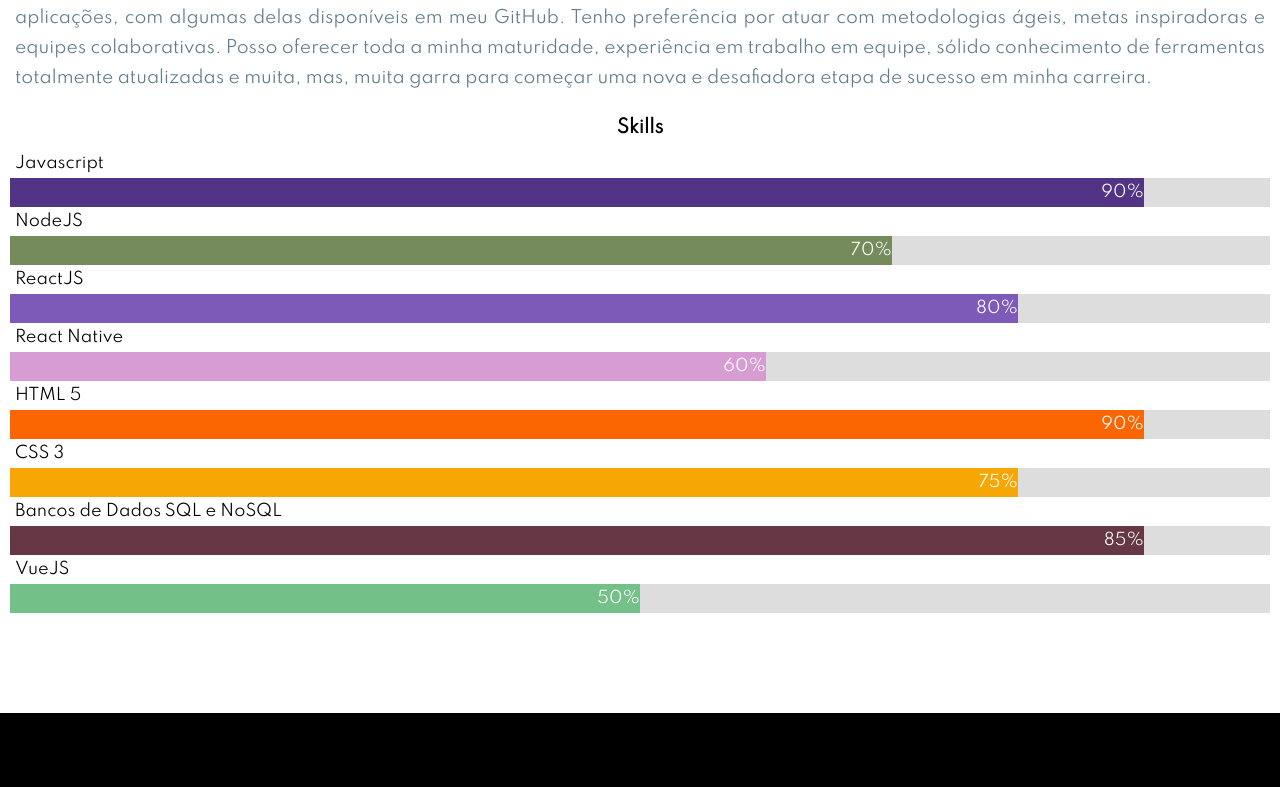
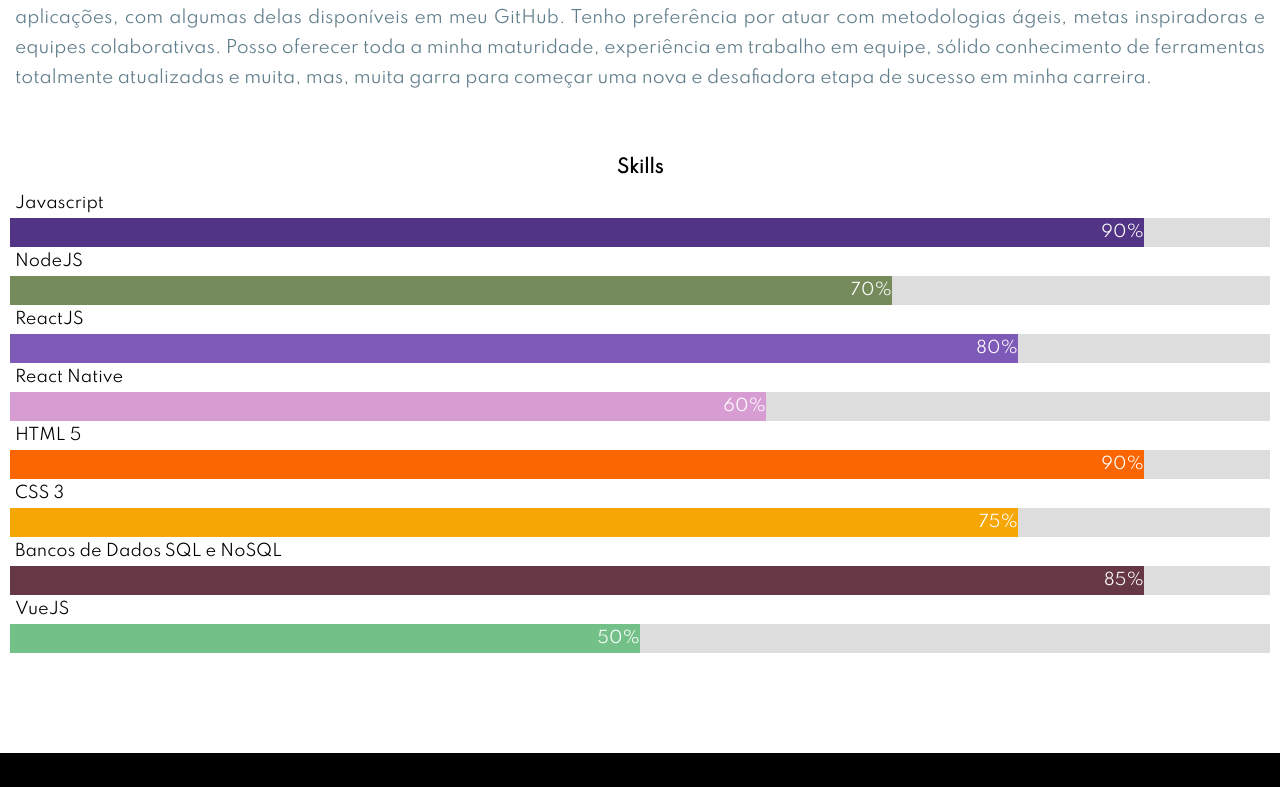
Before and after one commit to chrmartins/meusite, a React (Create React App) app: page / in a window 1280 px wide. Shown: the part 502-1289 px from the top of the page. Built offline with nearby package versions, Linux system fonts and the light colour scheme.

Commit message:
ajuste das margens das skills

```diff
--- a/src/components/Footer/styles.js
+++ b/src/components/Footer/styles.js
@@ -3,7 +3,6 @@ import styled from 'styled-components'
 export const Container = styled.div`
 
 * {
-  margin-top: 100px;
   font-family: 'Spartan', sans-serif;
 }
 
@@ -26,7 +25,7 @@ section {
 	width: 100%;
 	text-align: left;
 	font: bold 16px sans-serif;
-	padding: 55px 50px;
+	padding: 35px 50px;
 }
 
 .footer-distributed .footer-left,
--- a/src/components/Skills/index.js
+++ b/src/components/Skills/index.js
@@ -4,7 +4,9 @@ import { Container } from "./styles";
 export default function Skills() {
   return (
     <Container>
+
       <h1>Skills</h1>
+
       <p>Javascript</p>
       <div className="container">
         <div className="skills Javascript">90%</div>
--- a/src/components/Skills/styles.js
+++ b/src/components/Skills/styles.js
@@ -1,25 +1,24 @@
-import styled from 'styled-components'
+import styled from "styled-components";
 
 export const Container = styled.div`
-
-font-family: 'Spartan', sans-serif;
-margin: 10px;
+  font-family: "Spartan", sans-serif;
+  margin:   50px 10px 100px 10px;
 
 
-h1{
+  h1 {
     margin: 10px;
     text-align: center;
     font-size: 18px;
   }
 
-/* * {
+  * {
 
     box-sizing: border-box;
     align-items: center;
     justify-content: center;
-  } */
+  }
 
-  p{
+  p {
     padding: 5px;
   }
 
@@ -27,7 +26,6 @@ h1{
   .container {
     width: 100%; /* Full width */
     background-color: #ddd; /* Grey background */
-
   }
 
   .skills {
@@ -37,14 +35,37 @@ h1{
     color: white; /* White text color */
   }
 
-.Javascript {width: 90%; background-color: #513485;}
-.NodeJS {width: 70%; background-color: #758B5C;}
-.ReactJS {width: 80%; background-color: #7E5AB8;}
-.ReactNative {width: 60%; background-color: #D79CD2;}
-.html5 {width: 90%; background-color: #FB6602;}
-.css3 {width: 80%; background-color: #F6A705;}
-.bd {width: 90%; background-color: #663845;}
-.vueJS {width: 50%; background-color: #73C088;}
+  .Javascript {
+    width: 90%;
+    background-color: #513485;
+  }
+  .NodeJS {
+    width: 70%;
+    background-color: #758b5c;
+  }
+  .ReactJS {
+    width: 80%;
+    background-color: #7e5ab8;
+  }
+  .ReactNative {
+    width: 60%;
+    background-color: #d79cd2;
+  }
+  .html5 {
+    width: 90%;
+    background-color: #fb6602;
+  }
+  .css3 {
+    width: 80%;
+    background-color: #f6a705;
+  }
+  .bd {
+    width: 90%;
+    background-color: #663845;
+  }
+  .vueJS {
+    width: 50%;
+    background-color: #73c088;
+  }
 
-
-`
+`;
```
Lines whose indentation alone changed are shown as unchanged.
